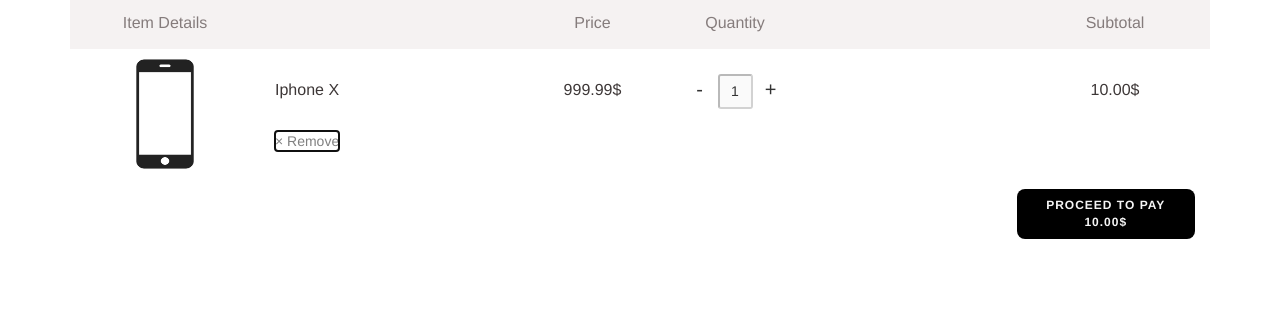
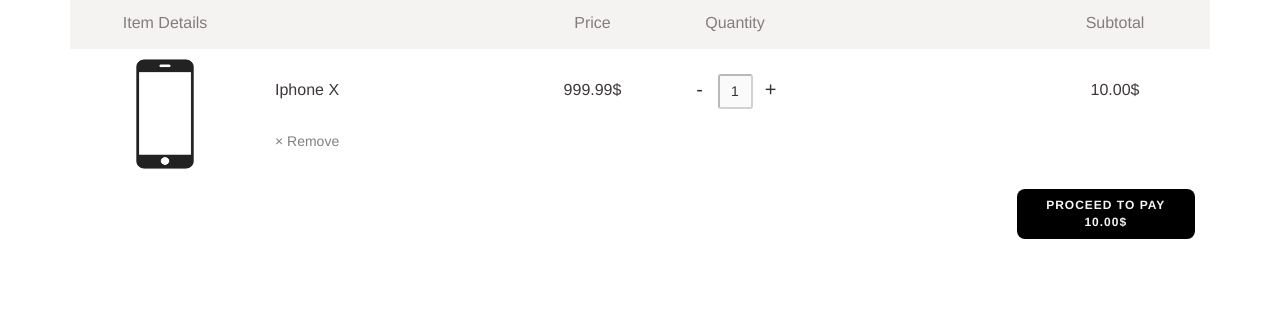
Before and after one commit to CrewSY/PowerSocket, a Django app: page /basket/ in a window 1280 px wide, with the restyled element focused. Shown: the part 169-489 px from the top of the page. Run offline with Django 3.2, Linux system fonts and the light colour scheme; a user stored in the database is signed in; data comes from the database, SQL or seed files in the repository; tables that the repository leaves empty hold one stand-in row (values such as "Sample post"); some libraries are stand-ins or nearby versions.

Commit message:
Fix blue frame on 'remove'

```diff
--- a/main/static/css/basket.css
+++ b/main/static/css/basket.css
@@ -54,6 +54,10 @@
 	color: black;
 }
 
+.btn-remove:focus {
+	outline: none;
+}
+
 .price, .subtotal {
 	text-align: center;
 }
```
Also changed, not shown: main/templates/main/basket.html (+3 -4 lines), main/static/css/base.css (line endings or trailing spaces).
